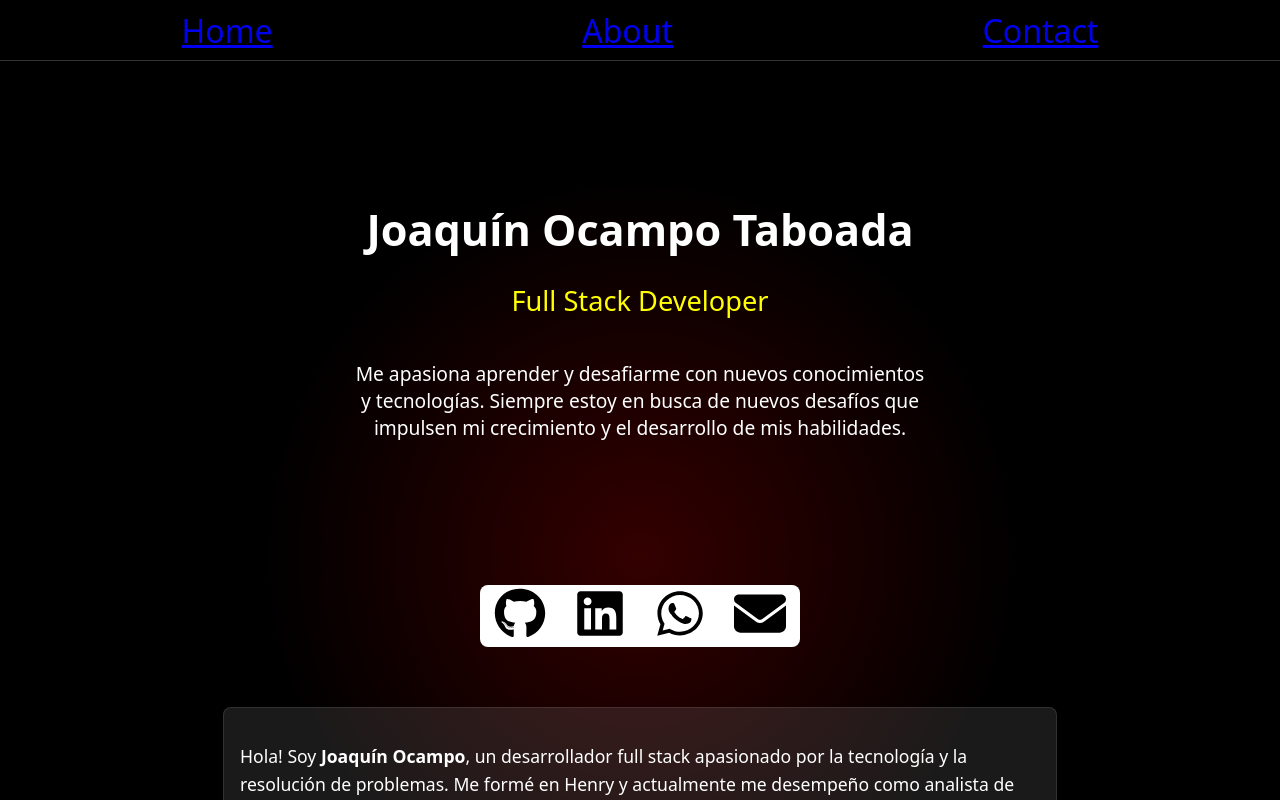
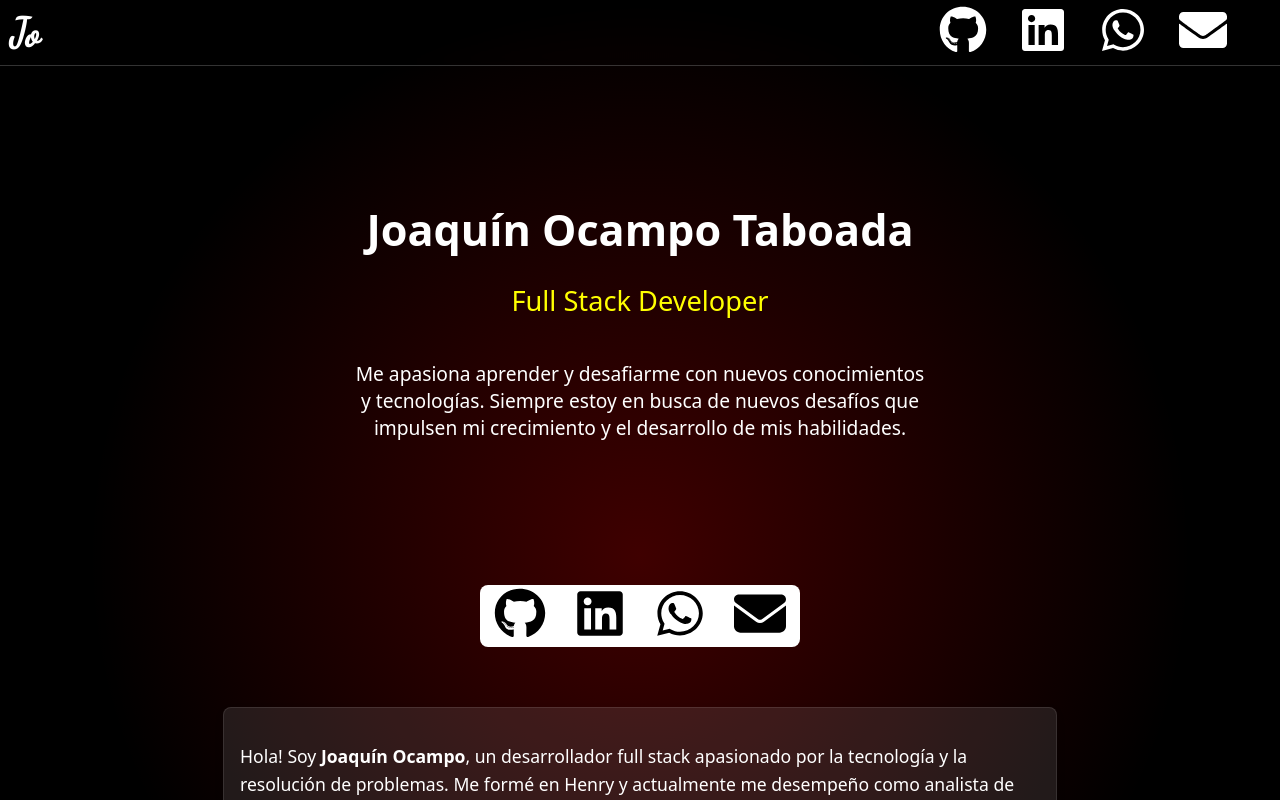
Before and after one commit to JoaquinGabriel17/portfolio-react, a Next.js app: page / in a window 1280 px wide. Shown: the top 800 px of the page. Built offline with nearby package versions, Linux system fonts and the light colour scheme.

Commit message:
Navbar done

```diff
--- a/src/app/page.module.css
+++ b/src/app/page.module.css
@@ -71,7 +71,7 @@
 .firstBody{
     height: 50%;
     width: 100%;
-    background: radial-gradient(circle, rgb(241 0 0 / 50%) -60%, transparent 45%);
+    background: radial-gradient(circle, rgb(241 0 0 / 50%) -60%, transparent 65%);
     display: flex;
     flex-direction: column;
     align-items: center;
--- a/src/components/Footer/Footer.js
+++ b/src/components/Footer/Footer.js
@@ -2,7 +2,7 @@ import styles from '@/app/page.module.css'
 
 export default function Footer(){
     return(
-        <div className={styles.footer}>todos los derechos reservados - LA HORDA Inc. y asociados</div>
+        <h5>Joaquín Ocampo</h5>
 
     )
 }
--- a/src/components/navbar/Navbar.js
+++ b/src/components/navbar/Navbar.js
@@ -1,14 +1,38 @@
+"use client"
 import Link from 'next/link';
 import styles from './Navbar.module.css'
+import { FaGithub, FaLinkedin, FaWhatsapp,FaEnvelope } from 'react-icons/fa';
 
 export default function Navbar() {
   return (
     <nav className={styles.navbar}>
-      <ul className={styles.ul}>
-        <li><Link href="/">Home</Link></li>
-        <li><Link href="/about">About</Link></li>
-        <li><Link href="/contact">Contact</Link></li>
-      </ul>
+      <h1>Jo</h1>
+      <div className={styles.iconContain}>
+      <a>
+        <FaGithub
+        className={styles.icon}
+        onClick={() => {navigator.clipboard.writeText('https://github.com/JoaquinGabriel17')}}
+        ></FaGithub>
+      </a>
+      <a>
+        <FaLinkedin
+        className={styles.icon}
+        onClick={() => {navigator.clipboard.writeText('https://www.linkedin.com/in/joaquin-ocampo-a7b213252/')}}
+        ></FaLinkedin>
+      </a>
+      <a>
+        <FaWhatsapp
+        className={styles.icon}
+        onClick={() => {navigator.clipboard.writeText('+54 9 3876 56-7092')}}
+        ></FaWhatsapp>
+      </a>
+      <a>
+        <FaEnvelope
+        className={styles.icon}
+        onClick={() => {navigator.clipboard.writeText('joaquingabriel3@hotmail.com')}}
+        ></FaEnvelope>
+      </a>
+      </div>
     </nav>
   );
 }
--- a/src/components/navbar/Navbar.module.css
+++ b/src/components/navbar/Navbar.module.css
@@ -1,24 +1,44 @@
-.ul{
-    display: flex
-;
-    width: 100%;
-    list-style: none;
-    align-content: center;
-    justify-content: space-evenly;
-    gap: 10%;
-    margin: 0;
-    padding: 0;
-    height: 100%;
-    align-items: center;
-    font-size: 2rem;
-}
+@import url('https://fonts.googleapis.com/css2?family=Dancing+Script&display=swap');
 .navbar{
     background-color: rgba(255, 255, 255, 0);
     -webkit-backdrop-filter: blur(6px);
     backdrop-filter: blur(6px);
-    height: 60px;
+    height: 45px;
     position: fixed;
-    width: 100vw;
-    border-bottom: solid  1px rgba(255, 255, 255, 0.2);
+    width: 100%;
+    border-bottom: solid 1px rgba(255, 255, 255, 0.2);
     z-index: 1000;
+    display: flex
+;
+    flex-direction: row;
+    align-items: center;
+    /* padding-inline: 2rem; */
+    padding: 10px;
+    /* justify-content: space-around; */
+    gap: 69%;
 }
+
+.navbar h1{
+    font-family: 'Dancing Script', cursive;;
+    left: 20px;
+    font-size: 2.5rem;
+}
+.iconContain{
+    width: 20rem;
+    display: flex;
+    justify-content: space-around;
+}
+
+.iconContain a{
+    transition: 0.3s;
+    cursor: pointer;
+}
+.iconContain a:hover{
+    transform: scale(1.1);
+}
+
+
+.icon{
+    height: 3rem;
+    width: 3rem;
+}
```
